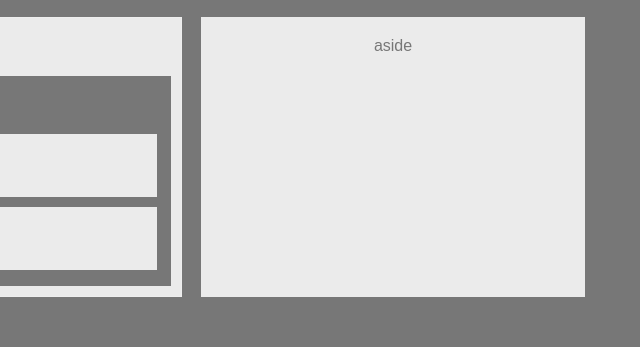
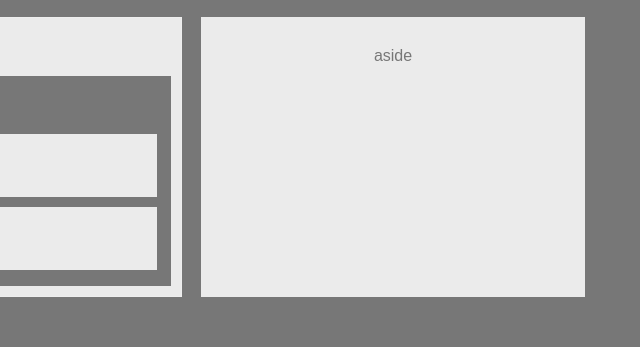
Before and after one commit to jhborunda/HW-Wireframe, a plain HTML site: page index.html in a window 1280 px wide. Shown: the part 197-544 px from the top of the page, 383-1023 px from the left. Drawn offline with Linux system fonts and the light colour scheme.

Commit message:
revised aside

```diff
--- a/floats.css
+++ b/floats.css
@@ -81,9 +81,9 @@
         float: right;
         width: 40%;
         height: 280px;
-        padding: 20px;
-        text-decoration-color: white;
-        background: #ebebeb
+        padding-top: 30px;
+        /* text-decoration-color: white; */
+        /* background: #ebebeb */
     }
 
   footer {
```
